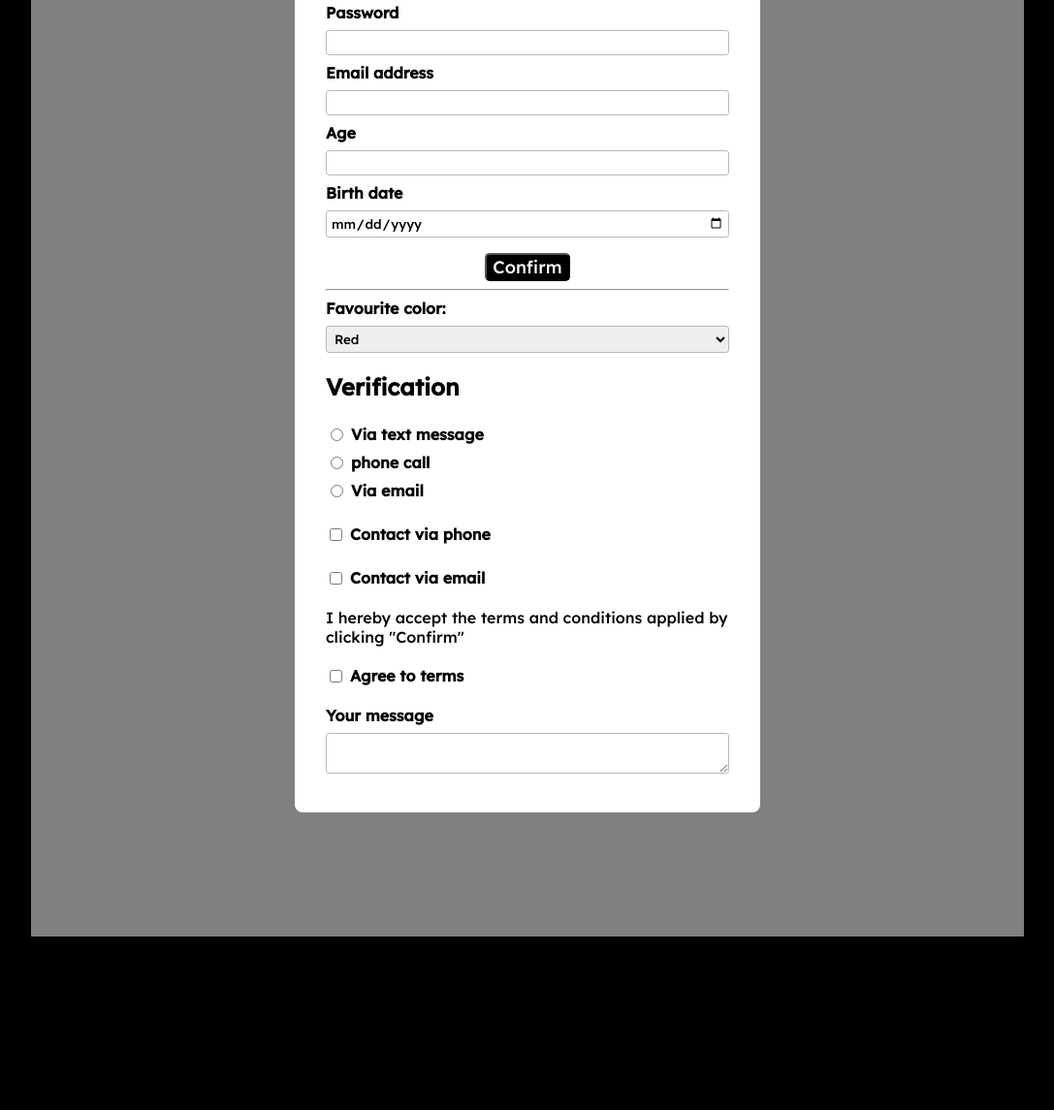
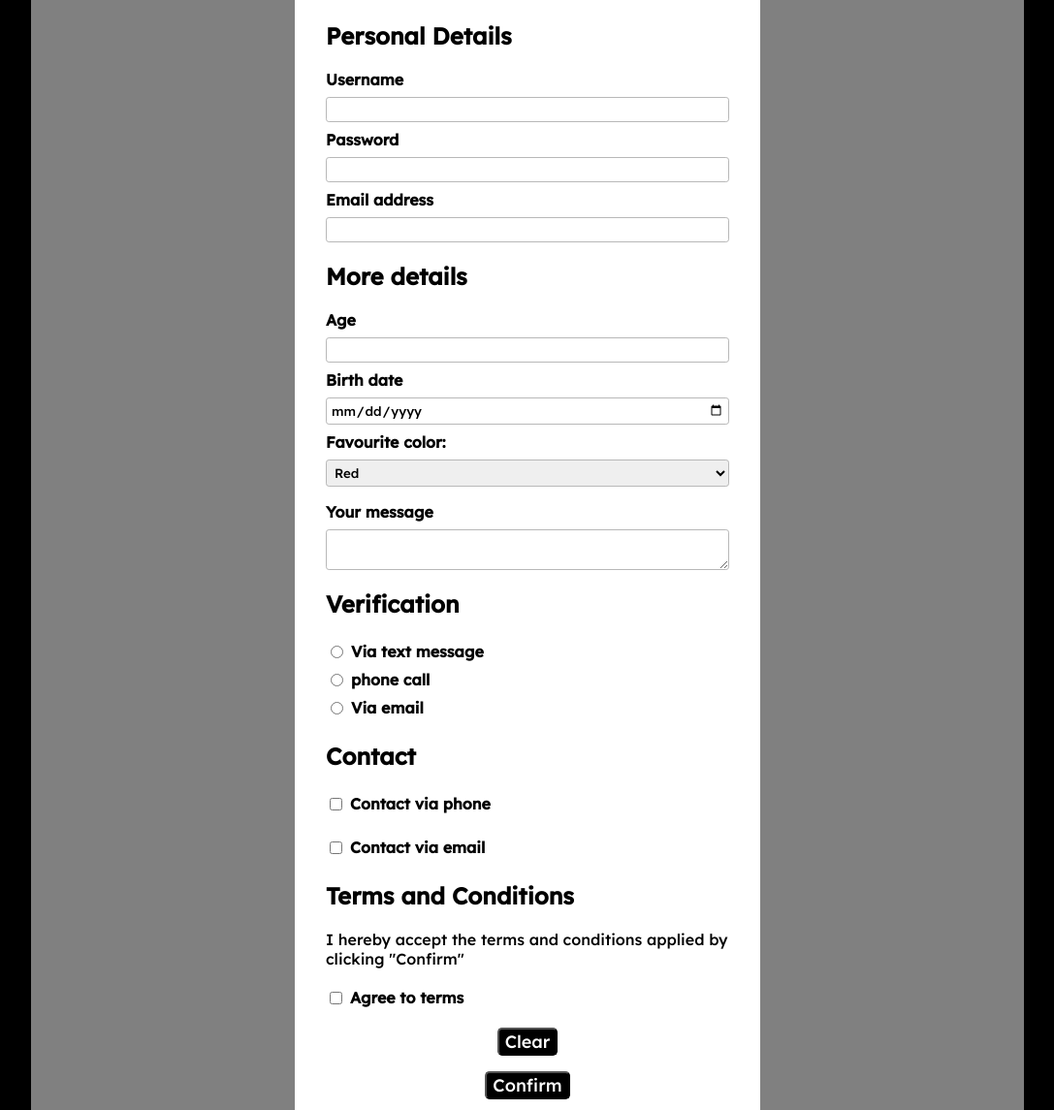
Before and after one commit to Indranimark42/forms, a plain HTML site: page index.html in a window 1280 px wide. Shown: the part 347-1492 px from the top of the page at 97% size, without its empty margins (96-1183 px from the left). Before the commit the page ends 1441 px from the top, so only its background shows below. Drawn offline with Linux system fonts and the light colour scheme.

Commit message:
added new features

```diff
--- a/index.html
+++ b/index.html
@@ -13,55 +13,116 @@
     <link rel="stylesheet" href="style.css" />
   </head>
   <body>
+    <header>
+      <h1>Demo Form</h1>
+    </header>
+    <main>
       <form action="/" method="GET">
+        <section>
+          <h2>Personal Details</h2>
+          <ul>
+            <li>
               <label for="username">Username</label>
               <input type="text" name="user-name" id="username" />
+            </li>
+            <li>
               <label for="pass">Password</label>
               <input type="password" name="password" id="pass" />
+            </li>
+            <li>
               <label for="email">Email address</label>
               <input type="email" name="user-email" id="email" />
+            </li>
+          </ul>
+        </section>
+        <section>
+          <h2>More details</h2>
+          <ul>
+            <li>
               <label for="age">Age</label>
               <input type="number" step="1" name="user-age" id="age" />
+            </li>
+            <li>
               <label for="birthdate"> Birth date</label>
               <input type="date" id="birthdate" name="user-birthdate" />
-      <button>Confirm</button>
-      <hr />
+            </li>
+            <li>
               <label for="fav-color">Favourite color:</label>
               <select id="fav-color" name="favorite-color">
-        <option>Red</option>
-        <option>Blue</option>
-        <option>Green</option>
+                <option value="red">Red</option>
+                <option value="blue">Blue</option>
+                <option value="green">Green</option>
               </select>
+            </li>
+          </ul>
+        </section>
+        <section>
+          <li class="textareas">
+            <label for="usermessage">Your message</label>
+            <textarea id="usermessage"></textarea>
+          </li>
+        </section>
+        <section>
           <h2>Verification</h2>
-      <div class="form-inline-control">
-        <input type="radio" name="verify" id="text-message" value="text-mess" />
+          <li class="form-inline-control">
+            <input
+              type="radio"
+              name="verify"
+              id="text-message"
+              value="text-mess"
+              />
               <label for="text-message">Via text message</label>
-      </div>
-      <div class="form-inline-control">
+            </li>
+            <li class="form-inline-control">
               <input type="radio" name="verify" id="phone-call" value="phone" />
             <label for="phone-call">phone call</label>
-      </div>
-      <div class="form-inline-control">
-        <input type="radio" name="verify" id="verify-email" value="email1" />
+          </li>
+          <li class="form-inline-control">
+            <input
+            type="radio"
+            name="verify"
+            id="verify-email"
+            value="email1"
+            />
             <label for="verify-email">Via email</label>
-      </div>
-      <div class="forms-inline-control">
-        <input type="checkbox" id="phone-contact" name="phone1" value="contact"/>
+          </li>
+        </section>
+        <section>
+          <h2>Contact</h2>
+        <li class="forms-inline-control">
+          <input
+          type="checkbox"
+          id="phone-contact"
+          name="phone1"
+          value="contact"
+          />
           <label for="phone-contact">Contact via phone</label>
-      </div>
-    <div class="forms-inline-control">
-        <input type="checkbox" id="email-contact" name="email" value="contact1"/>
+        </li>
+        <li class="forms-inline-control">
+          <input
+          type="checkbox"
+          id="email-contact"
+          name="email"
+          value="contact1"
+          />
           <label for="email-contact">Contact via email</label>
-    </div>
-    <p>I hereby accept the terms and conditions applied by clicking "Confirm"</p>
-    <div class="forms-inline-control">
-      <input type="checkbox" id="agree-terms" name="terms"/>
+        </li>
+      </section>
+      <section>
+        <h2>Terms and Conditions</h2>
+        <p>
+          I hereby accept the terms and conditions applied by clicking "Confirm"
+        </p>
+        <li class="forms-inline-control">
+          <input type="checkbox" id="agree-terms" name="terms" />
           <label for="agree-terms">Agree to terms</label>
-    </div>
-    <div class="textareas">
-    <label for="usermessage">Your message</label>
-    <textarea id="usermessage"></textarea>
-    </div>
+        </li>
+      </section>
+      <section>
+        <button type="reset">Clear</button>
+        <button type="submit">Confirm</button>
+      </section>
     </form>
+  </main>
 </body>
 </html>
--- a/style.css
+++ b/style.css
@@ -7,6 +7,20 @@ body {
   margin: 8rem;
   padding: 5rem 5rem;
   background-color: rgba(255, 255, 255, 0.5);
+}
+
+section ul{
+  list-style-type: none;
+  margin: 0;
+  padding: 0;
+}
+
+section li{
+  list-style-type:none ;
+}
+
+h1{
+  text-align: center;
 }
 
 form {
```
Lines whose indentation alone changed are shown as unchanged.
